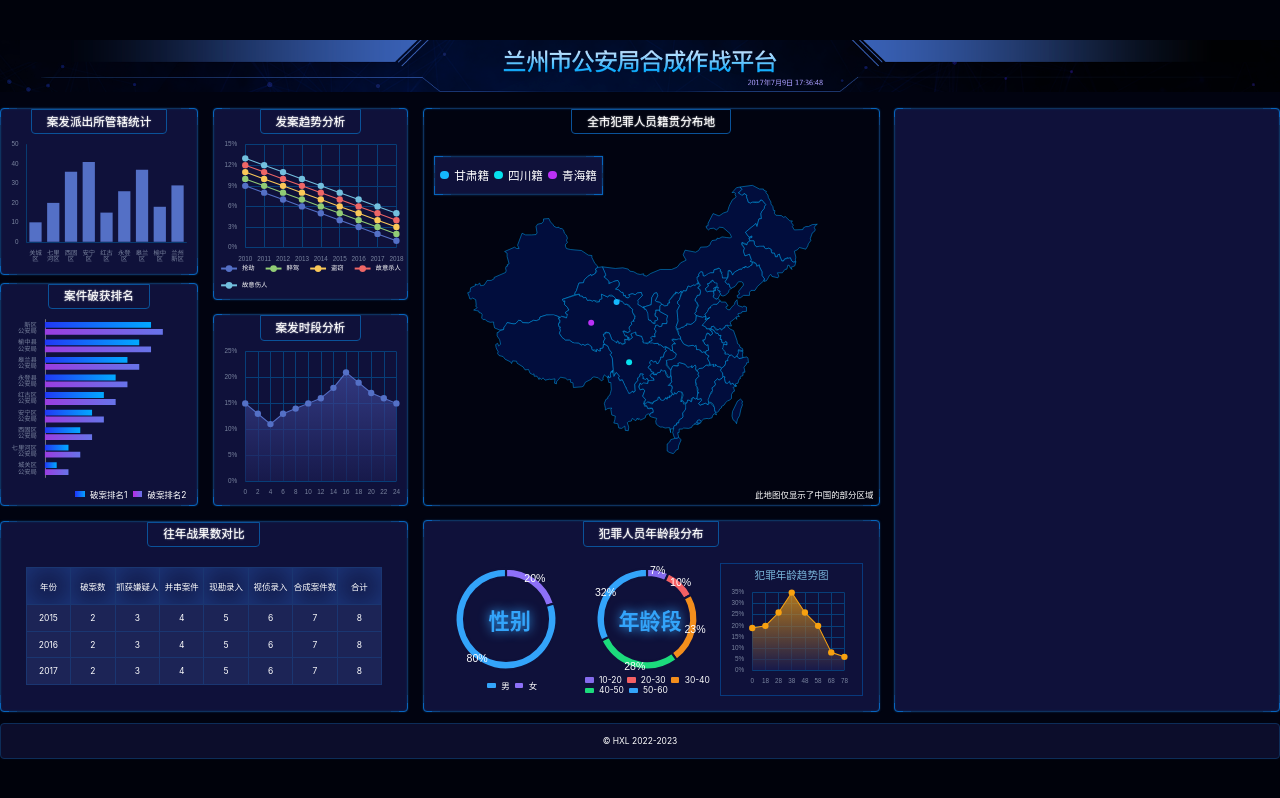
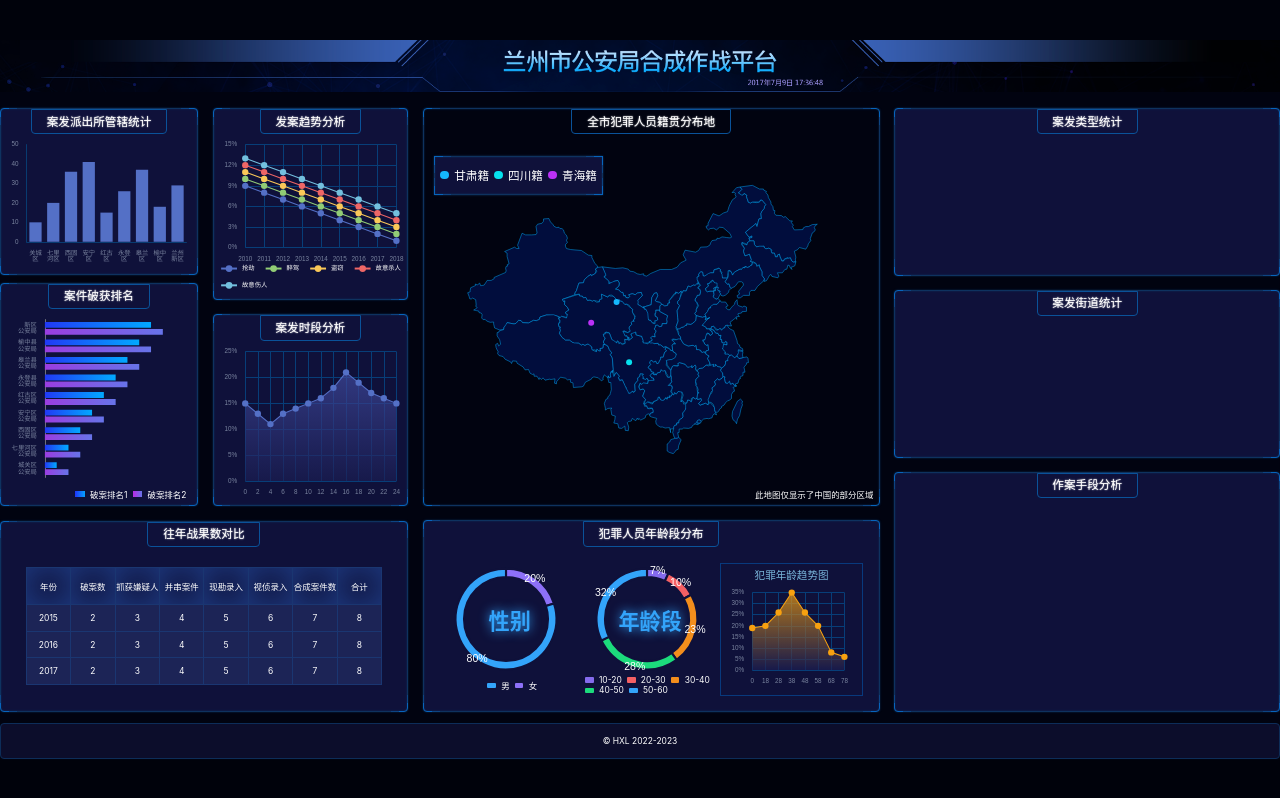
Before and after one commit to HXL1111/Large-screen-visualization, a React (Vite) app: page /#/ in a window 1280 px wide. Built offline with nearby package versions, Linux system fonts and the light colour scheme.

Commit message:
创建 chart-10 11 12 并布局

```diff
--- a/src/pages/home.scss
+++ b/src/pages/home.scss
@@ -75,6 +75,18 @@
     }
     > .section5 {
       grid-area: box5;
+      display: flex;
+      flex-direction: column;
+      justify-content: space-between;
+      > .row1 {
+        height: px(317);
+      }
+      > .row2 {
+        height: px(317);
+      }
+      > .row3 {
+        height: px(455);
+      }
     }
     .管辖统计,
     .破获排名,
@@ -82,7 +94,10 @@
     .案发时段,
     .战果,
     .籍贯,
-    .年龄段 {
+    .年龄段,
+    .案发类型,
+    .案发街道,
+    .作案手段 {
       height: px(315);
       display: flex;
       flex-direction: column;
@@ -96,6 +111,11 @@
         line-height: px(24);
         padding: px(10) px(28);
         text-shadow: 0 0 px(3) white;
+      }
+      .charts {
+        width: 100%;
+        flex: 1;
+        display: flex;
       }
       .chart {
         flex: 1;
@@ -195,9 +215,6 @@
       flex-direction: column;
       height: px(363);
       > .charts {
-        width: 100%;
-        flex: 1;
-        display: flex;
         padding: px(30);
       }
       &-图1,
--- a/src/pages/home.tsx
+++ b/src/pages/home.tsx
@@ -39,7 +39,19 @@ export const Home = () => {
             </div>
           </div>
         </section>
-        <section className="bordered section5"></section>
+        <section className="section5">
+          <div className="bordered row1 案发类型">
+            <h2>案发类型统计</h2>
+            <div className="charts"></div>
+          </div>
+          <div className="bordered row2 案发街道">
+            <h2>案发街道统计</h2>
+            <div className="charts"></div>
+          </div>
+          <div className="bordered row3 作案手段">
+            <h2>作案手段分析</h2>
+          </div>
+        </section>
       </main>
       <footer>&copy; HXL 2022-{year}</footer>
     </div>
```
Also changed, not shown: src/components/chart-10.tsx (added), src/components/chart-11.tsx (added), src/components/chart-12.tsx (added).
